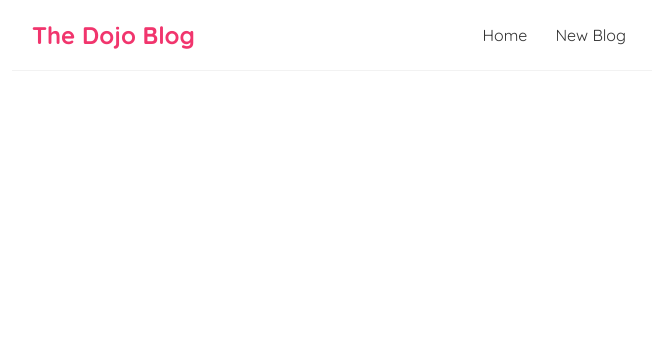
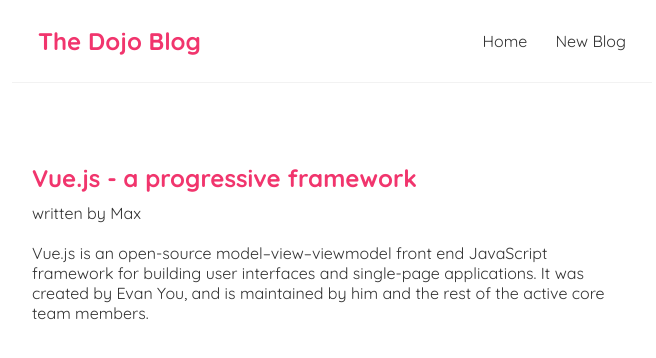
Before and after one commit to VisheshSingh/ninjadojo, a React (Create React App) app: page /blog/1 in a window 1280 px wide. Shown: the top 358 px of the page, without its empty margins (308-964 px from the left). Built offline with nearby package versions, Linux system fonts and the light colour scheme; data requests are answered from the project's data file.

Commit message:
Route params

```diff
--- a/data/db.json
+++ b/data/db.json
@@ -1,7 +1,22 @@
 {
-    "blogs" : [
-        { "id": 1, "title": "Welcome to the new blog", "author": "Max" },
-        { "id": 2, "title": "Learning React with hooks", "author": "Brad" },
-        { "id": 3, "title": "Top 3 css tips", "author": "Shaun" }
-      ]
+  "blogs": [
+    {
+      "id": 1,
+      "title": "Vue.js - a progressive framework",
+      "author": "Max",
+      "description": "Vue.js is an open-source model–view–viewmodel front end JavaScript framework for building user interfaces and single-page applications. It was created by Evan You, and is maintained by him and the rest of the active core team members."
+    },
+    {
+      "id": 2,
+      "title": "Fun learning with React.js",
+      "author": "Brad",
+      "description": "React is an open-source, front end, JavaScript library for building user interfaces or UI components. It is maintained by Facebook and a community of individual developers and companies. React can be used as a base in the development of single-page or mobile applications"
+    },
+    {
+      "id": 3,
+      "title": "Top 3 css tips",
+      "author": "Shaun",
+      "description": "Cascading Style Sheets is a style sheet language used for describing the presentation of a document written in a markup language such as HTML. CSS is a cornerstone technology of the World Wide Web, alongside HTML and JavaScript."
+    }
+  ]
 }
--- a/src/App.js
+++ b/src/App.js
@@ -1,6 +1,7 @@
 import Home from './components/Home';
 import Create from './components/Create';
 import Navbar from './components/Navbar';
+import BlogDetails from './components/BlogDetails';
 import { BrowserRouter as Router, Route, Switch } from 'react-router-dom';
 
 function App() {
@@ -12,6 +13,7 @@
           <Switch>
             <Route exact path='/' component={Home} />
             <Route path='/create' component={Create} />
+            <Route path='/blog/:id' component={BlogDetails} />
           </Switch>
         </div>
       </div>
--- /dev/null
+++ b/src/components/BlogDetails.js
@@ -0,0 +1,25 @@
+import React from 'react';
+import { useParams } from 'react-router-dom';
+import useFetch from '../hooks/useFetch';
+
+const BlogDetails = () => {
+  const { id } = useParams();
+  const { data: blog, isPending, error } = useFetch(
+    `http:///localhost:8000/blogs/${id}`
+  );
+  return (
+    <div className='blog-details'>
+      {isPending && <p>Loading...</p>}
+      {error && <p>{error}</p>}
+      {blog && (
+        <div>
+          <h2>{blog.title}</h2>
+          <p>written by {blog.author}</p>
+          <div>{blog.description}</div>
+        </div>
+      )}
+    </div>
+  );
+};
+
+export default BlogDetails;
--- a/src/components/BlogList.js
+++ b/src/components/BlogList.js
@@ -1,4 +1,5 @@
 import React from 'react';
+import { Link } from 'react-router-dom';
 
 const BlogList = ({ blogs, title }) => {
   return (
@@ -6,8 +7,10 @@
       <h2>{title}:</h2>
       {blogs.map((blog) => (
         <div className='blog-preview' key={blog.id}>
-          <h2>{blog.title}</h2>
-          <p>Written by {blog.author}</p>
+          <Link to={`/blog/${blog.id}`}>
+            <h2>{blog.title}</h2>
+            <p>Written by {blog.author}</p>
+          </Link>
         </div>
       ))}
     </div>
--- a/src/components/Navbar.js
+++ b/src/components/Navbar.js
@@ -4,7 +4,9 @@
 const Navbar = () => {
   return (
     <nav className='navbar'>
-      <h1>The Dojo Blog</h1>
+      <Link to='/' className='logo'>
+        <h1>The Dojo Blog</h1>
+      </Link>
       <div className='links'>
         <Link to='/'>Home</Link>
         <Link to='/create'>New Blog</Link>
--- a/src/index.css
+++ b/src/index.css
@@ -28,6 +28,9 @@
 .navbar a:hover {
   color: #f1356d;
 }
+.navbar .logo {
+  margin-left: 0;
+}
 .content {
   max-width: 600px;
   margin: 40px auto;
@@ -49,3 +52,17 @@
   color: #f1356d;
   margin-bottom: 8px;
 }
+
+.blog-preview a {
+  text-decoration: none;
+}
+
+.blog-details h2 {
+  color: #f1356d;
+  font-size: 1.5rem;
+  margin-bottom: 10px;
+}
+
+.blog-details div {
+  margin: 20px 0;
+}
```
Also changed, not shown: 1 other file (tests, documents, lock files or other folders).
